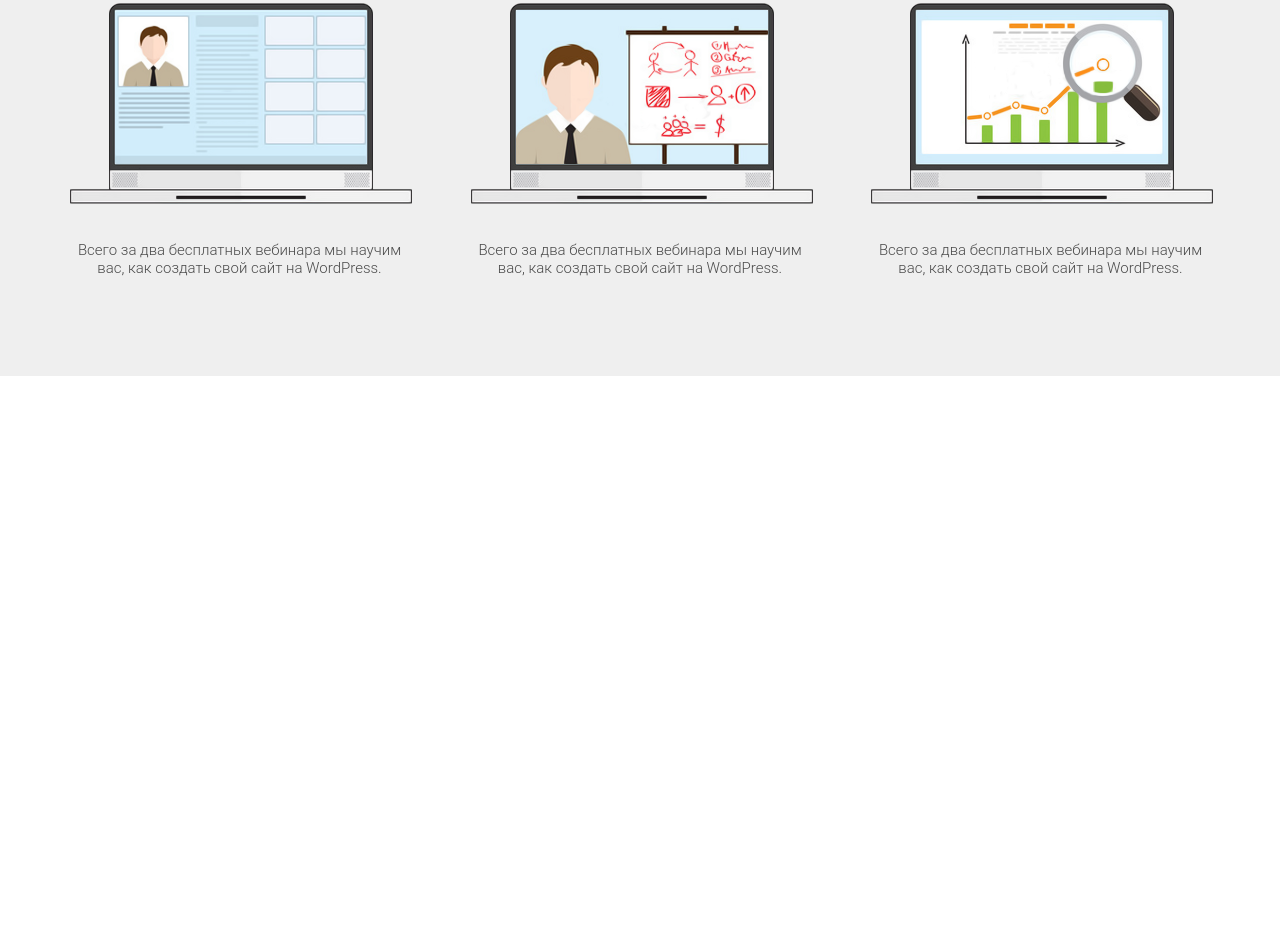
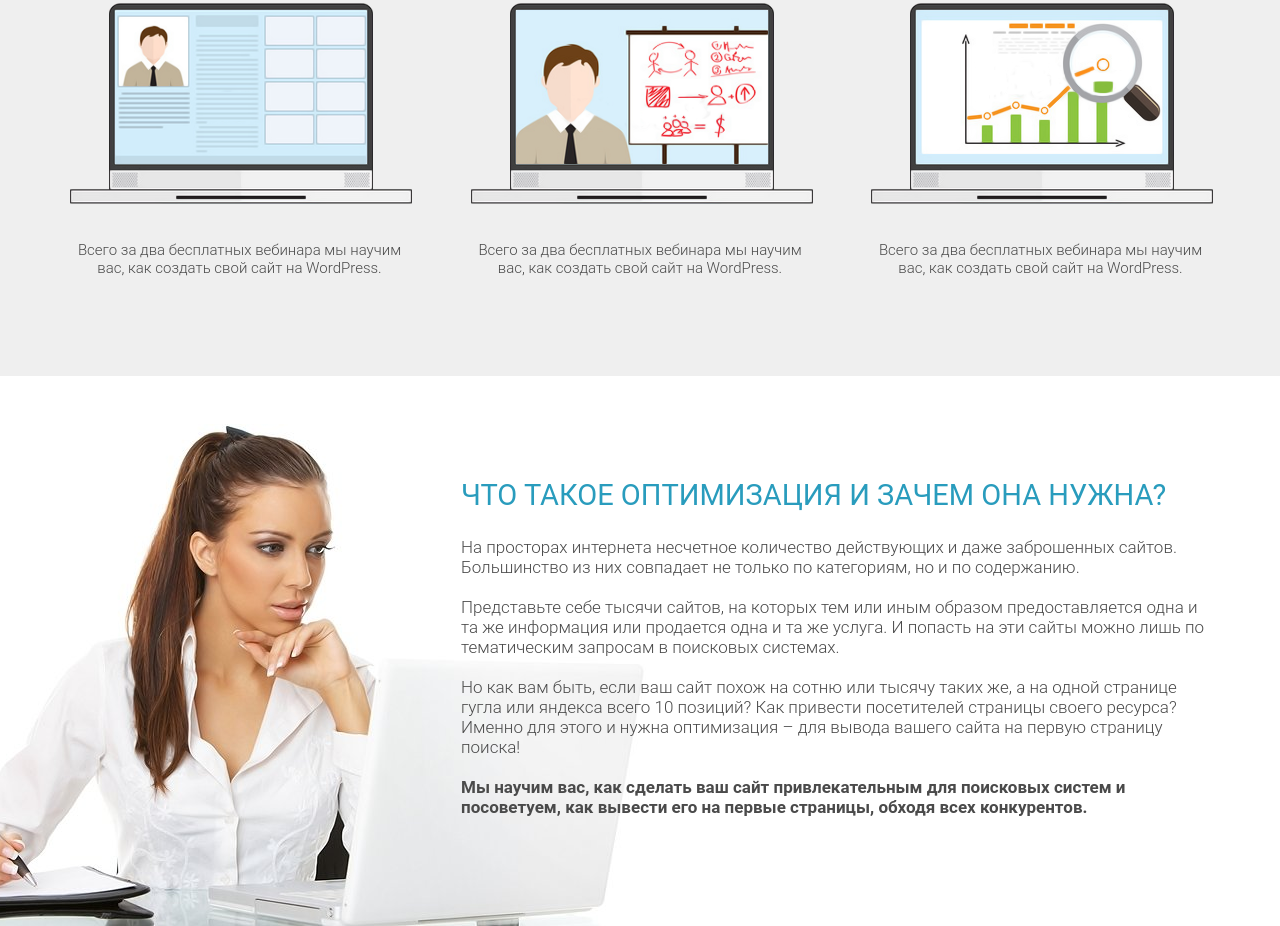
Before and after one commit to YOK-X/html-try, a plain HTML site: page index.html in a window 1280 px wide. Shown: the part 1028-1954 px from the top of the page. Before the commit the page ends 1404 px from the top, so only its background shows below. Drawn offline with Linux system fonts and the light colour scheme.

Commit message:
almost done

```diff
--- a/css/style.css
+++ b/css/style.css
@@ -5,6 +5,7 @@
 }
 
 .container {
+    position: relative;
     width: 1140px;
     margin: 0 auto;
 }
@@ -162,3 +163,39 @@ h2.title {
     font-weight: 300;
     color: #4a4a4a;
 }
+
+.optimization {
+    min-height: 550px;
+    padding: 102px 0 107px 0;
+}
+
+.optimization .optimization_header {
+    margin-left: 391px;
+    font-family: Roboto;
+    font-style: normal;
+    font-weight: 400;
+    font-size: 29px;
+    text-transform: uppercase;
+    color: #299CBD;
+}
+
+.optimization .optimization_text {
+    margin-top: 25px;
+    margin-left: 391px;
+    font-family: Roboto;
+    font-weight: 300;
+    font-size: 17px;
+    color: #4A4A4A;
+}
+
+.optimization .optimization_text span {
+    font-family: Roboto;
+    font-weight: 700;
+}
+
+.optimization .optimization_img {
+    position: absolute;
+    top: -54px;
+    left: -240px;
+    z-index: -1;
+}
--- a/index.html
+++ b/index.html
@@ -7,7 +7,7 @@
     <link rel="stylesheet" href="css/style.css">
 </head>
 <body>
-    <section>
+    <section
     <div class="promo">
         <div class="container">
             <div class="logo">
@@ -57,5 +57,20 @@
             </div>
         </div>
     </section>
+
+    <section class="optimization">
+        <div class="container">
+            <h2 class="optimization_header">Что такое оптимизация и зачем она нужна?</h2>
+            <div class="optimization_text">
+                На просторах интернета несчетное количество действующих и даже заброшенных сайтов. Большинство из них совпадает не только по категориям, но и по содержанию.<br><br>
+
+                Представьте себе тысячи сайтов, на которых тем или иным образом предоставляется одна и та же информация или продается одна и та же услуга. И попасть на эти сайты можно лишь по тематическим запросам в поисковых системах. <br><br>
+                Но как вам быть, если ваш сайт похож на сотню или тысячу таких же, а на одной странице гугла или яндекса всего 10 позиций? Как привести посетителей страницы своего ресурса? Именно для этого и нужна оптимизация – для вывода вашего сайта на первую страницу поиска! <br><br>
+            <span>Мы научим вас, как сделать ваш сайт привлекательным для поисковых систем и посоветуем, как вывести его на первые страницы, обходя всех конкурентов.</span>
+             </div>
+             <img src="img/madam.jpg" alt="" class="optimization_img">
+        </div>
+
+    </section>
 </body>
 </html>
```
Also changed, not shown: package-lock.json (added), 2 other files.
